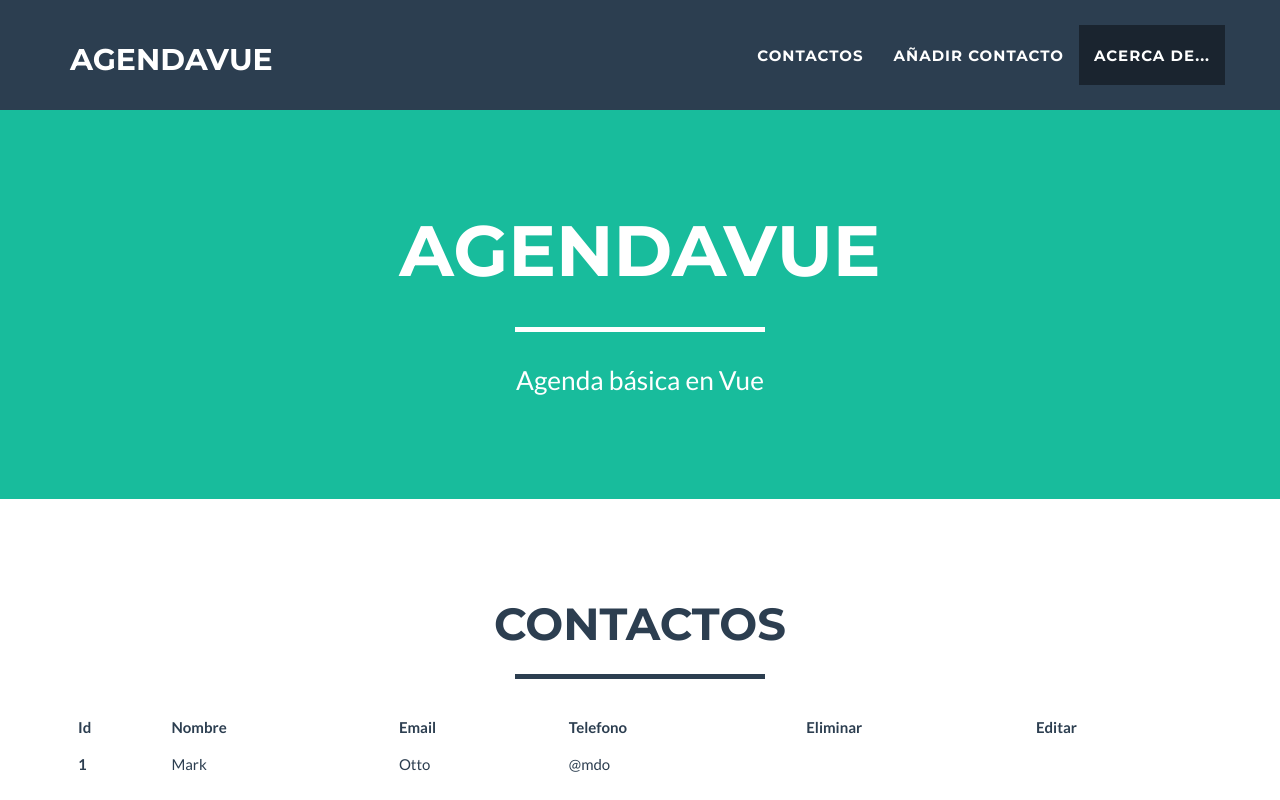
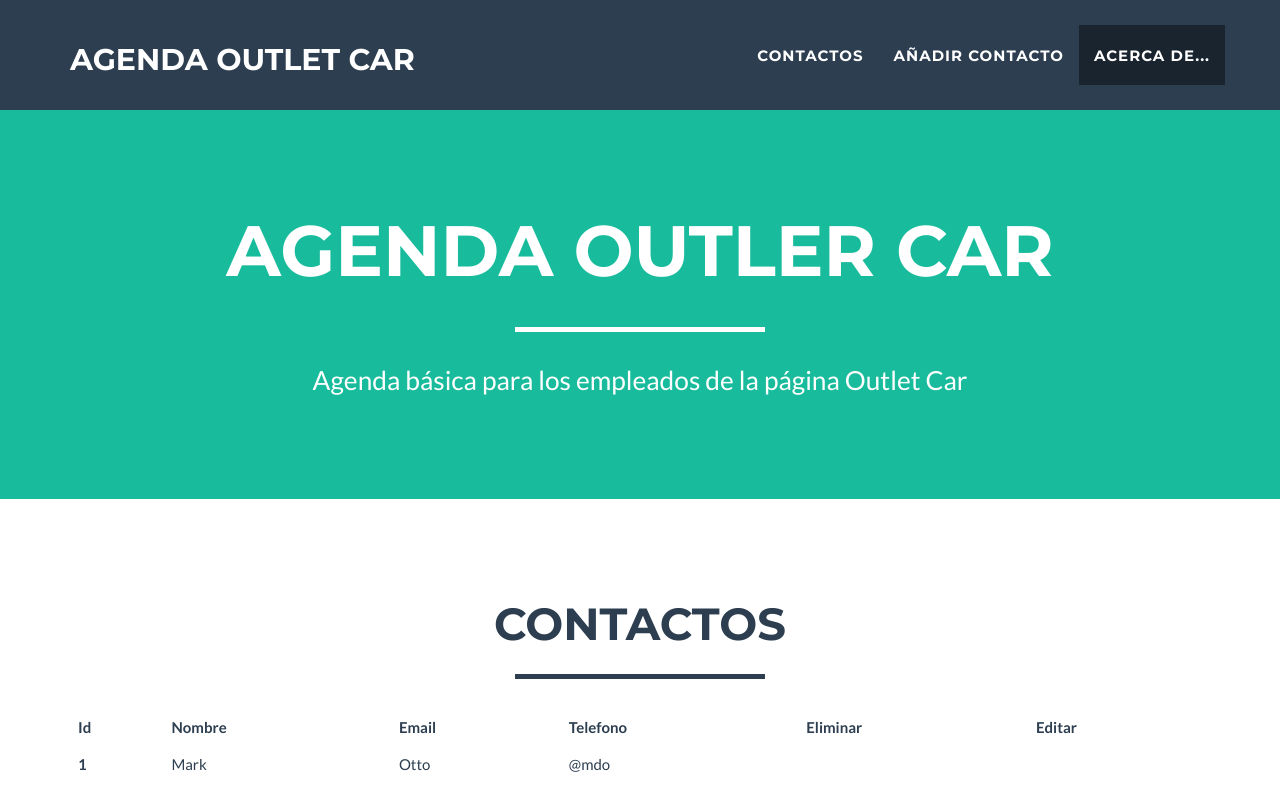
Before and after one commit to joeldelacalle/IWAgenda, a plain HTML site: page index.html in a window 1280 px wide. Shown: the top 800 px of the page. Drawn offline with nearby package versions, Linux system fonts and the light colour scheme; no server answers.

Commit message:
Cambio de agendavue a agendaoutletcar

```diff
--- a/index.html
+++ b/index.html
@@ -7,7 +7,7 @@
     <meta name="description" content="Agenda">
     <meta name="author" content="e-ghost 2019">
 
-    <title>AgendaVue</title>
+    <title>Agenda Outlet Car</title>
 
     <!-- Bootstrap Core CSS - Uses Bootswatch Flatly Theme: http://bootswatch.com/flatly/ -->
     <link href="css/bootstrap.min.css" rel="stylesheet">
@@ -47,7 +47,7 @@
                     <span class="icon-bar"></span>
                     <span class="icon-bar"></span>
                 </button>
-                <a class="navbar-brand" href="#page-top">AgendaVue</a>
+                <a class="navbar-brand" href="#page-top">Agenda Outlet Car</a>
             </div>
 
             <!-- Collect the nav links, forms, and other content for toggling -->
@@ -78,9 +78,9 @@
             <div class="row">
                 <div class="col-lg-12">
                     <div class="intro-text">
-                        <span class="name">AgendaVue</span>
+                        <span class="name">Agenda Outler Car</span>
                         <hr class="star-light">
-                        <span class="skills">Agenda básica en Vue</span>
+                        <span class="skills">Agenda básica para los empleados de la página Outlet Car</span>
                     </div>
                 </div>
             </div>
@@ -151,7 +151,7 @@
             </div>
             <div class="row">
                 <div class="col-lg-12 text-center">
-                    <p>AgendaVue es un proyecto simple en VueJS. Encuentranos en las siguientes redes sociales.</p>
+                    <p>Esto es una agenda de contactos para la página Outlet Car en la que registrar a los empleados de la enpresa. Encuentranos en las siguientes redes sociales.</p>
                     <a href="https://www.facebook.com/" class="fa fa-facebook"></a>
                     <a href="https://twitter.com/vue_car" class="fa fa-twitter"></a>
                 </div>
```
